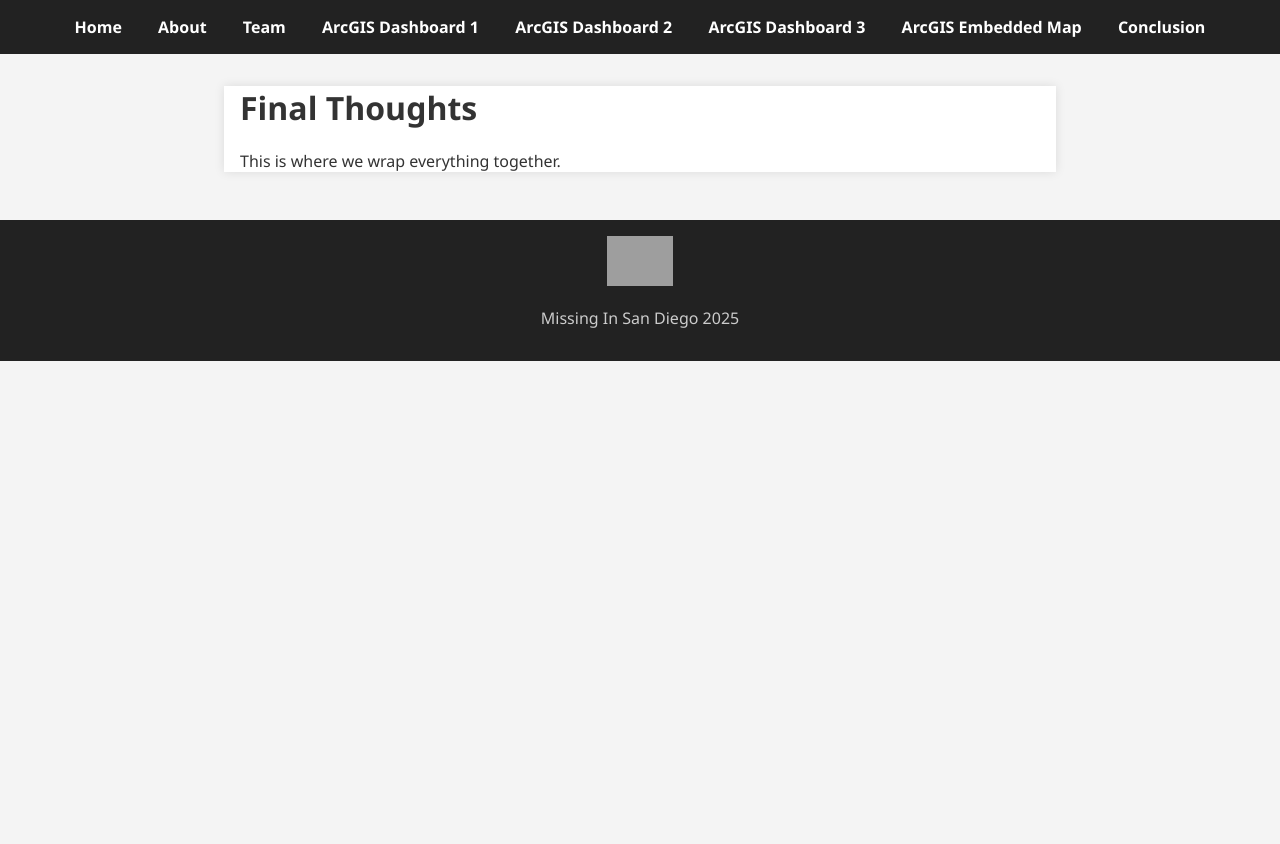
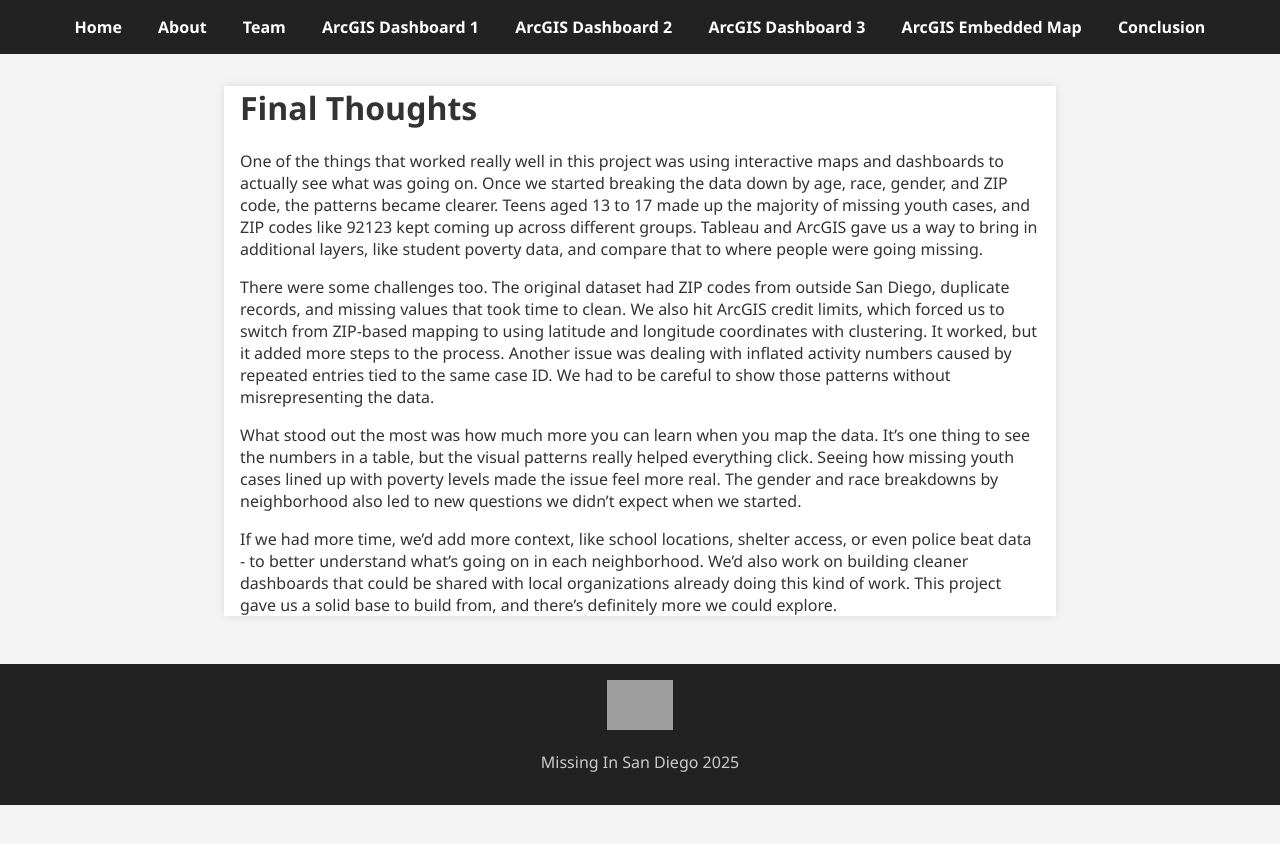
Before and after one commit to bclemtson02/Missing_in_SD, a Jekyll site: the page built from conclusion.md, in a window 1280 px wide. Shown: the top 844 px of the page. Built offline with Jekyll 4.4.1, drawn with Linux system fonts in a browser that asks for light colours; grey boxes are pictures that could not be loaded.

Commit message:
Update conclusion.md

```diff
--- a/conclusion.md
+++ b/conclusion.md
@@ -4,4 +4,10 @@ title: Conclusion
 ---
 
 # Final Thoughts
-This is where we wrap everything together.
+One of the things that worked really well in this project was using interactive maps and dashboards to actually see what was going on. Once we started breaking the data down by age, race, gender, and ZIP code, the patterns became clearer. Teens aged 13 to 17 made up the majority of missing youth cases, and ZIP codes like 92123 kept coming up across different groups. Tableau and ArcGIS gave us a way to bring in additional layers, like student poverty data, and compare that to where people were going missing.
+
+There were some challenges too. The original dataset had ZIP codes from outside San Diego, duplicate records, and missing values that took time to clean. We also hit ArcGIS credit limits, which forced us to switch from ZIP-based mapping to using latitude and longitude coordinates with clustering. It worked, but it added more steps to the process. Another issue was dealing with inflated activity numbers caused by repeated entries tied to the same case ID. We had to be careful to show those patterns without misrepresenting the data.
+
+What stood out the most was how much more you can learn when you map the data. It’s one thing to see the numbers in a table, but the visual patterns really helped everything click. Seeing how missing youth cases lined up with poverty levels made the issue feel more real. The gender and race breakdowns by neighborhood also led to new questions we didn’t expect when we started.
+
+If we had more time, we’d add more context, like school locations, shelter access, or even police beat data - to better understand what’s going on in each neighborhood. We’d also work on building cleaner dashboards that could be shared with local organizations already doing this kind of work. This project gave us a solid base to build from, and there’s definitely more we could explore.
```
